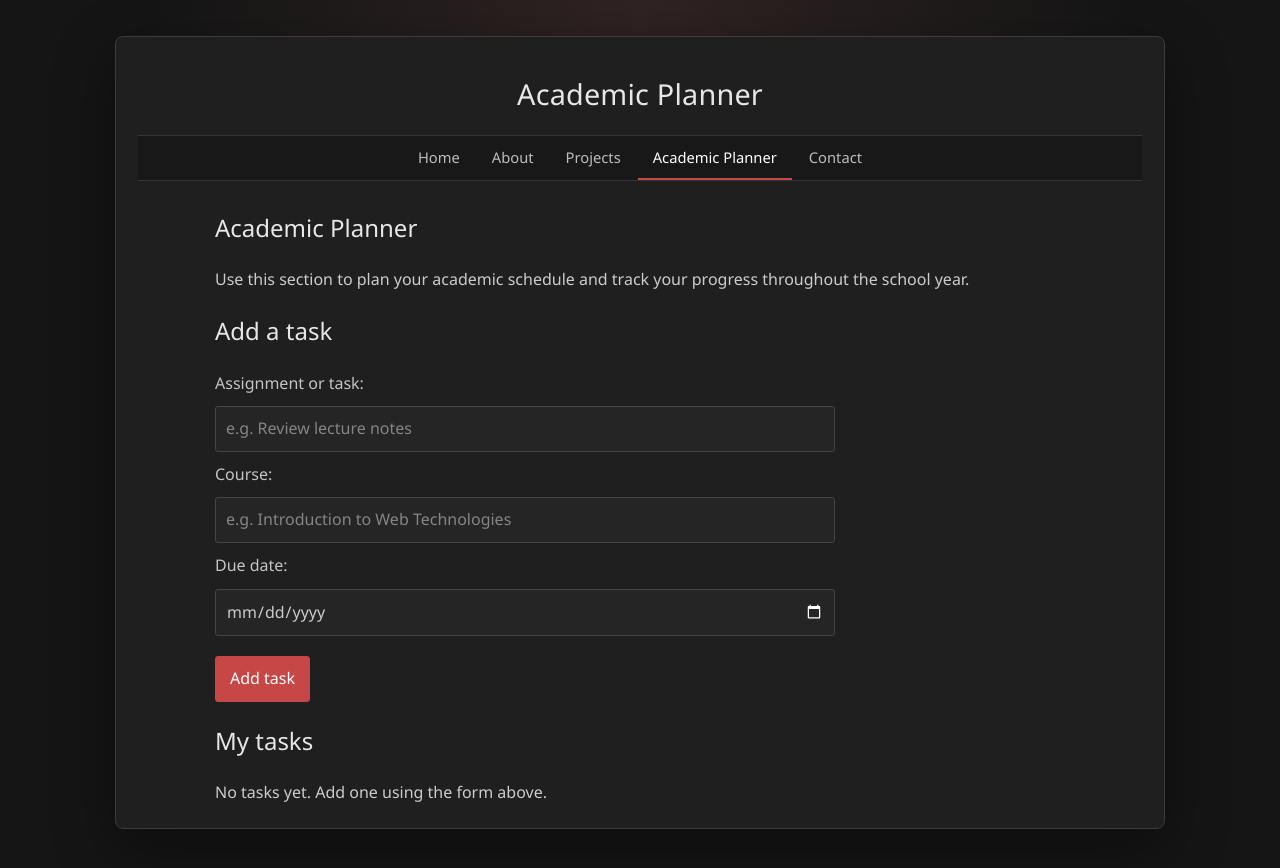
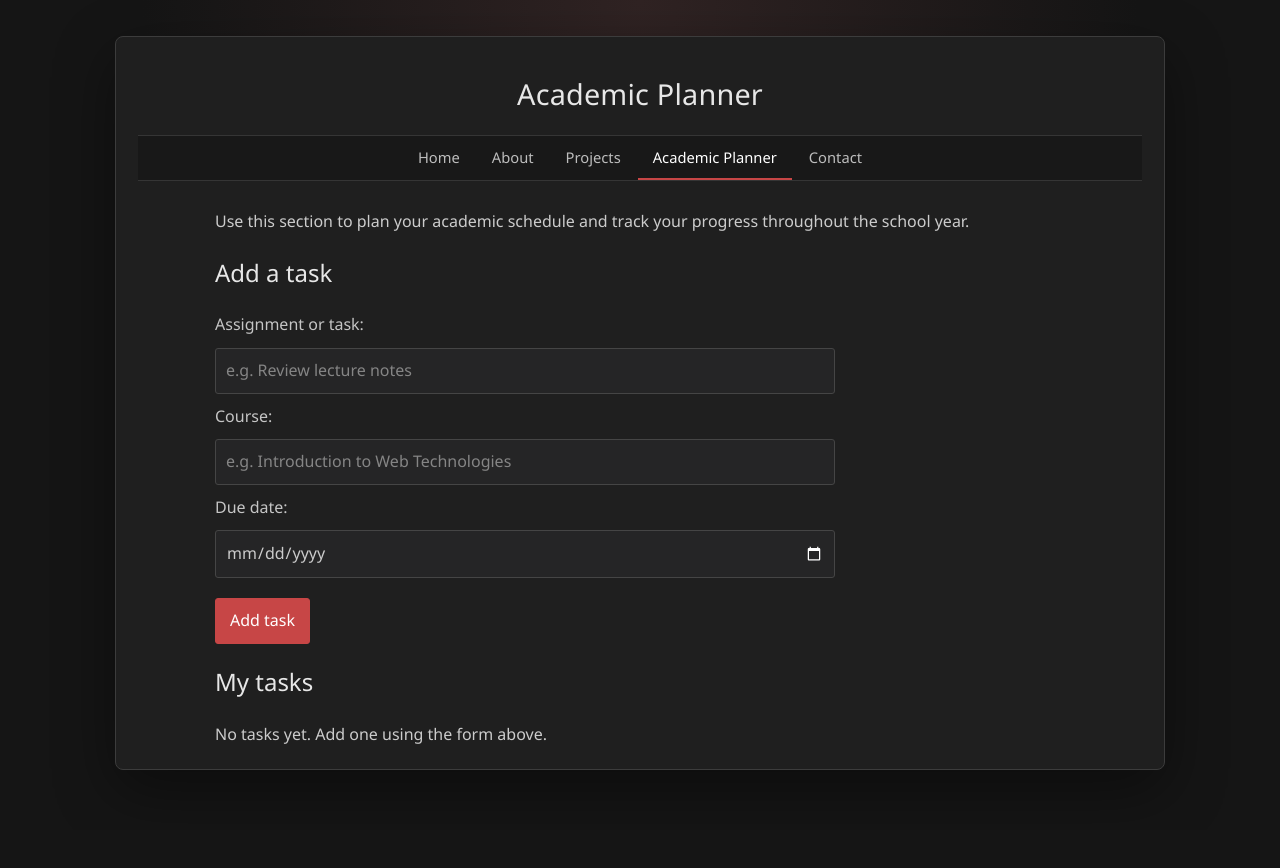
Before and after one commit to sam-empire/school-portfolio, a plain HTML site: page Planner.html in a window 1280 px wide. After the commit the page ends 830 px from the top, so only its background shows below. Drawn offline with Linux system fonts and the light colour scheme.

Commit message:
Removed unnecessary heaading from Planner.html

```diff
--- a/Planner.html
+++ b/Planner.html
@@ -20,7 +20,6 @@
         </nav>
         <main>
             <section id="academic-planner">
-                <h2>Academic Planner</h2>
                 <p>Use this section to plan your academic schedule and track your progress throughout the school year.</p>
 
                 <h2>Add a task</h2>
```
